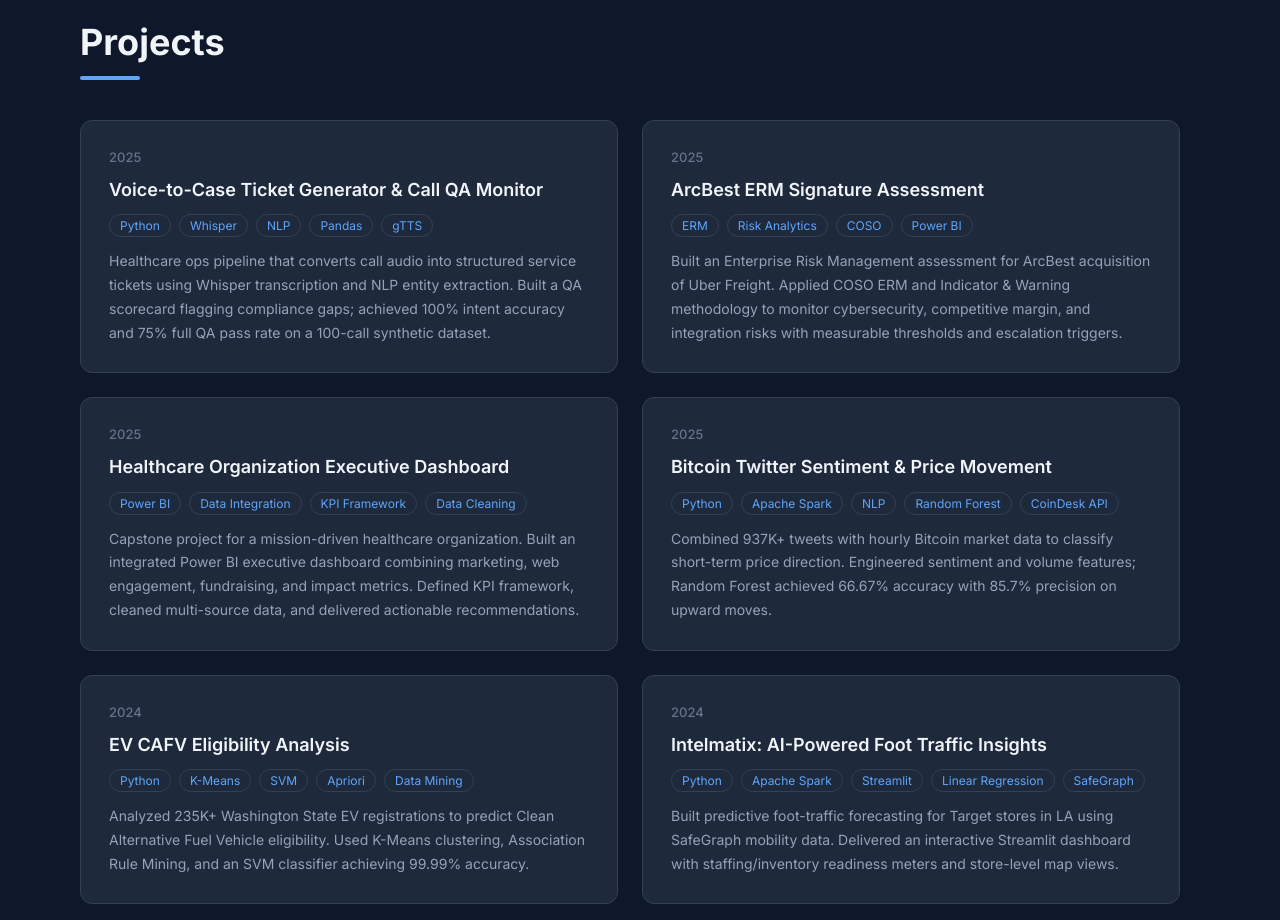
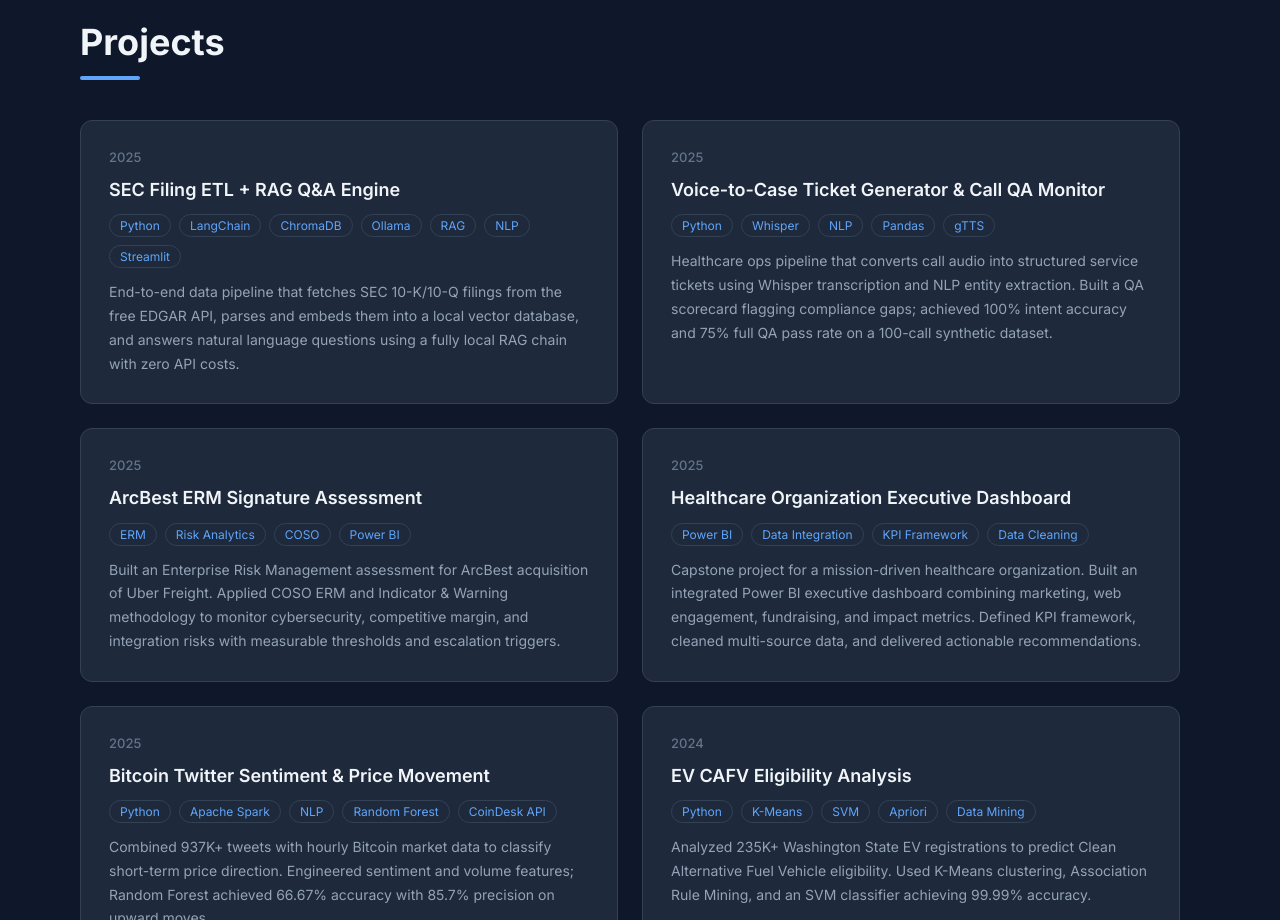
Before and after one commit to nish0104/my-portfolio, a React (Vite) app: page / in a window 1280 px wide. Shown: the part 3260-4180 px from the top of the page. Built offline with nearby package versions, Linux system fonts and the light colour scheme.

Commit message:
Add SEC RAG pipeline project

```diff
--- a/src/components/Projects.jsx
+++ b/src/components/Projects.jsx
@@ -1,6 +1,13 @@
 function Projects() {
   const projects = [
 
+    {
+      title: 'SEC Filing ETL + RAG Q&A Engine',
+      dates: '2025',
+      tags: ['Python', 'LangChain', 'ChromaDB', 'Ollama', 'RAG', 'NLP', 'Streamlit'],
+      description: 'End-to-end data pipeline that fetches SEC 10-K/10-Q filings from the free EDGAR API, parses and embeds them into a local vector database, and answers natural language questions using a fully local RAG chain with zero API costs.',
+      github: 'https://github.com/nish0104/sec-rag-pipeline',
+    },
     {
       title: 'Voice-to-Case Ticket Generator & Call QA Monitor',
       dates: '2025',
```
